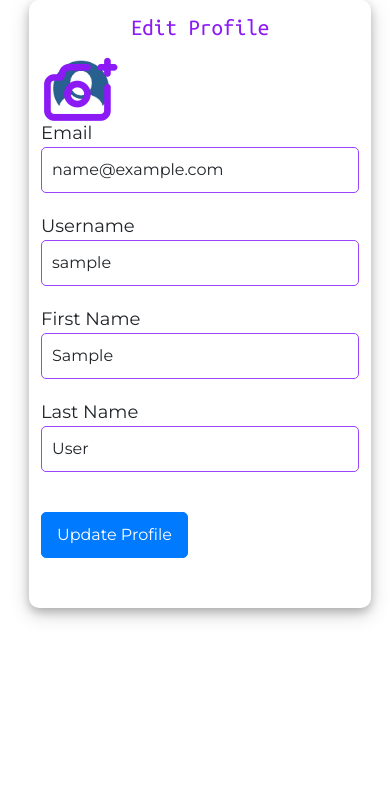
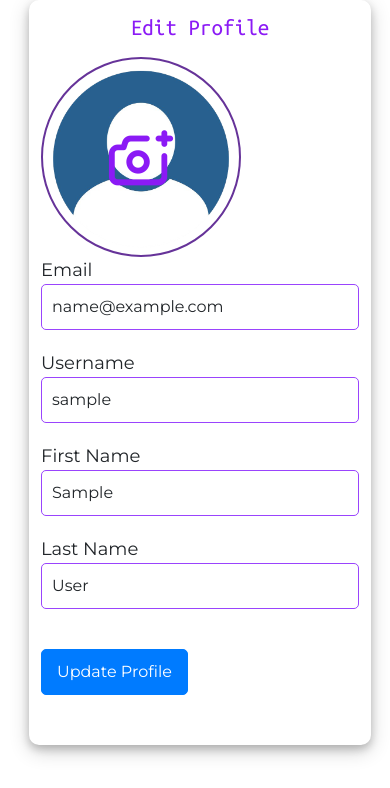
Before and after one commit to kadelcode/url-shortener, a Flask app: a page that uses core/templates/edit_profile.html in a window 390 px wide. Shown: the part 56-844 px from the top of the page. Run offline with Flask 3, Linux system fonts and the light colour scheme; the visitor is signed in with stand-in values (Sample User, id 1); some libraries are stand-ins or nearby versions; some web fonts are replaced.

Commit message:
Add new styles for the profile image

```diff
--- a/core/static/css/main.css
+++ b/core/static/css/main.css
@@ -292,17 +292,39 @@ font-size: 22px;
 border-radius: 8px;
 }
 
+/* Style for the Dashboard profile icon */
+.nav-icon-img {
+border-radius: 50%;
+width: 40px;
+height: 40px;
+}
+
+/* Style of the image for the left aligned div for screen
+size > 768px */
+.left-icon-img {
+border: 4px solid rgb(139, 26, 245);
+border-radius: 50%;
+width: 200px;
+height: 200px;
+margin-top: 20px;
+}
+
 /* Edit profile page styles */
 .file-upload-img {
 position: relative;
 padding: 0;
-width: 25%;
-object-fit: contain;
+width: 200px;
+height: 200px;
+object-fit: cover;
+border: 2px solid rebeccapurple;
 }
 
 
 .file-upload-img img {
 width: 100%;
+object-fit: cover;
+border-radius: 50%;
+height: 200px;
 }
 
 .file-upload-img:hover {
@@ -346,4 +368,13 @@ has a maximum width of 768px */
 .avatar-div {
   display: block;
 }
+
+/* Edit profile image
+.file-upload-img {
+  width: 50%;
+}*/
+/*Camera icon size */
+.file-upload-img i {
+  font-size: 70px;
 }
+}
```
